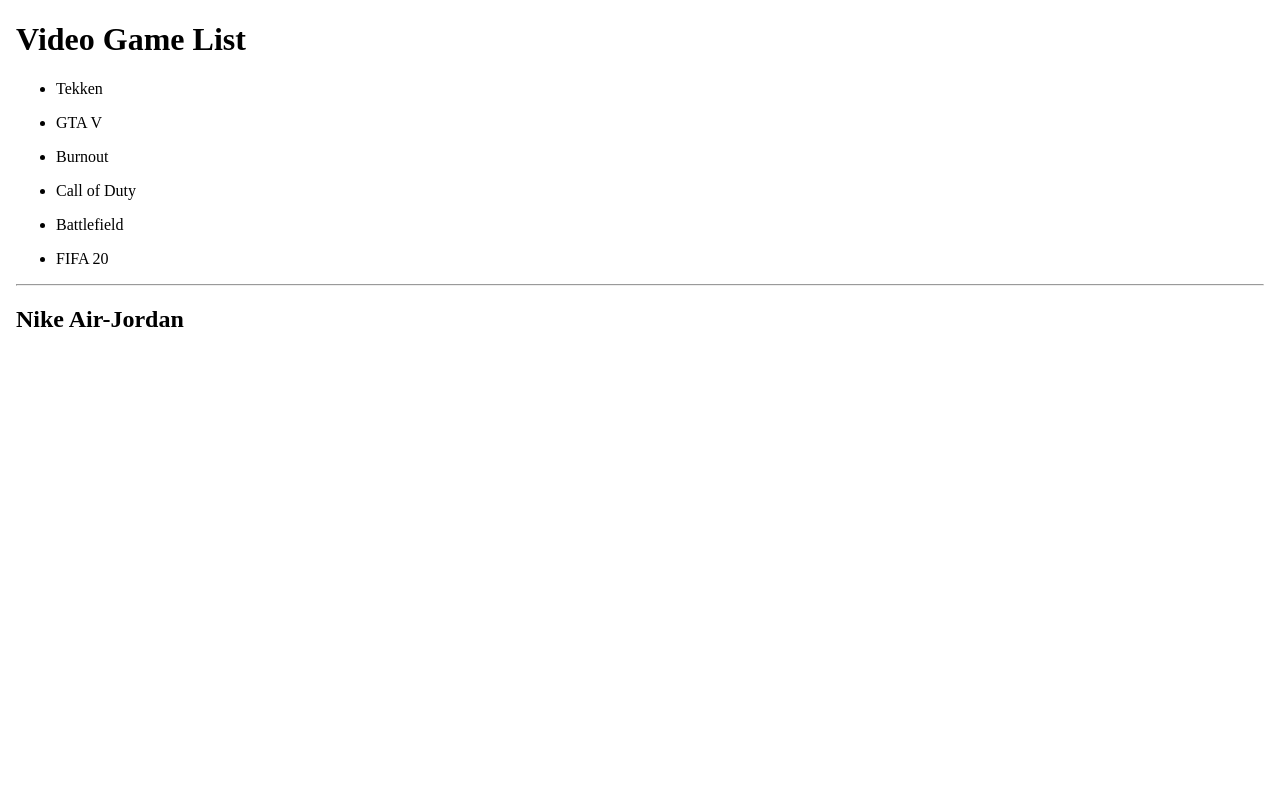
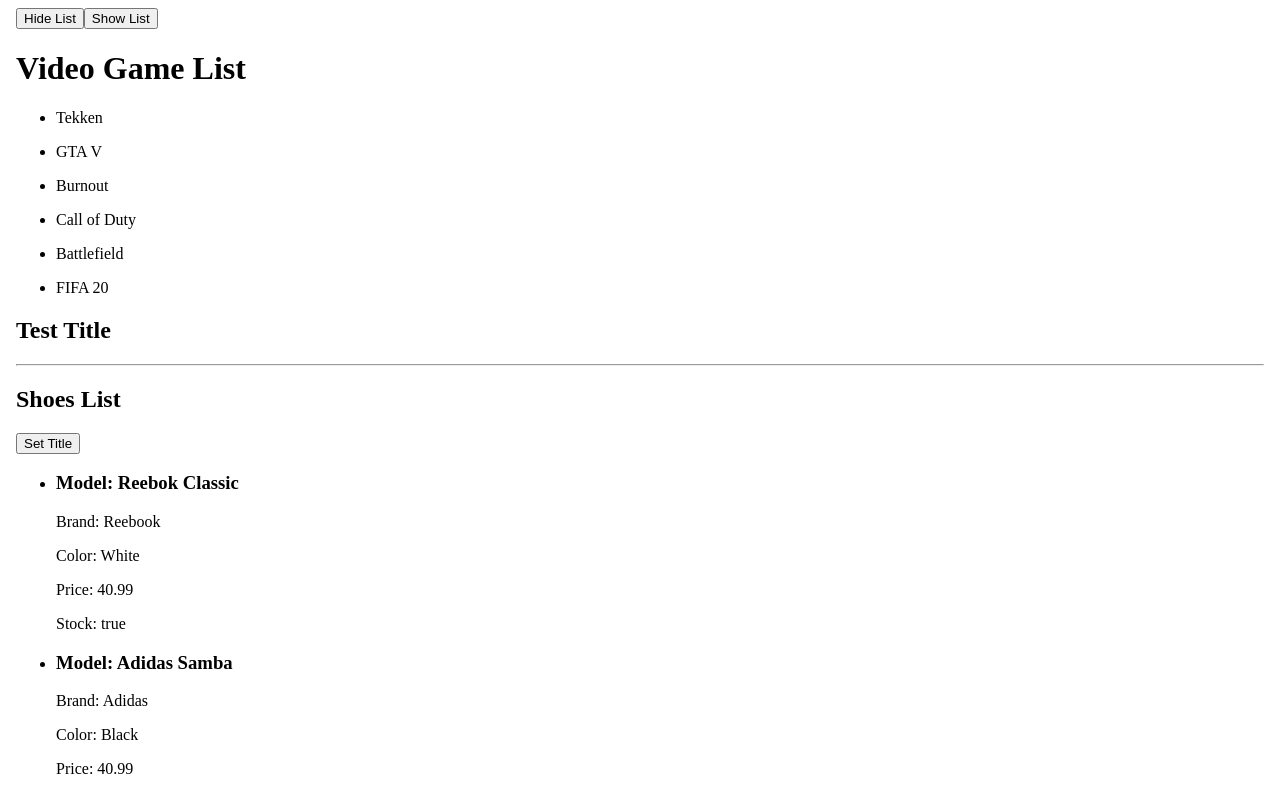
Before and after one commit to Giorc93/Learning-Angular, an Angular app in the folder learning-angular/: page / in a window 1280 px wide. Shown: the top 794 px of the page. Built offline with nearby package versions, Linux system fonts and the light colour scheme.

Commit message:
Second Commit: Components, templates, properties, hooks, classes, models, import, export.

```diff
--- a/learning-angular/src/app/app.component.html
+++ b/learning-angular/src/app/app.component.html
@@ -6,7 +6,11 @@
     <title>Document</title>
   </head>
   <body>
-    <app-vid-game></app-vid-game>
+    <button (click)="hideList()">Hide List</button>
+    <button (click)="showList()">Show List</button>
+    <app-vid-game *ngIf="show"></app-vid-game>
+    <!--As soon as the component is no longer showed on the app (gets destroyed) the OnDestroy hook executes-->
+    <h2>{{ title }}</h2>
     <hr />
     <app-shoe></app-shoe>
   </body>
--- a/learning-angular/src/app/app.component.ts
+++ b/learning-angular/src/app/app.component.ts
@@ -1,4 +1,5 @@
 import { Component } from '@angular/core';
+import { config } from './models/config'; //Importing crated element
 
 @Component({
   //Decorator, modifies the Component class
@@ -6,4 +7,19 @@
   templateUrl: './app.component.html', //Indicates the "view", the HTML file that its used by the Component
   styleUrls: ['./app.component.css'], //Indicates the CSS stylesheet that allows to modify the original CSS
 })
-export class AppComponent {}
+export class AppComponent {
+  public show: boolean = true;
+  public title: string;
+
+  constructor() {
+    this.title = config.title;
+  }
+
+  hideList() {
+    this.show = false;
+  }
+
+  showList() {
+    this.show = true;
+  }
+}
--- /dev/null
+++ b/learning-angular/src/app/models/config.ts
@@ -0,0 +1,6 @@
+export var config = {
+  color: 'red',
+  background: 'black',
+  title: 'Test Title',
+  description: 'Description',
+};
--- /dev/null
+++ b/learning-angular/src/app/models/shoe.ts
@@ -0,0 +1,25 @@
+export class Shoe {
+  //This way the constructor automaticaly assings the values given on the arguments
+  constructor(
+    public model: string,
+    public brand: string,
+    public color: string,
+    public price: number,
+    public onStock: boolean
+  ) {}
+}
+
+/*
+  public model: string;
+  public brand: string;
+  public color: string;
+  public price: number;
+  public onStock: boolean;
+
+  constructor(model,brand,color,price,onStock) {
+    this.model = model;
+    this.brand = brand;
+    this.color = color;
+    this.price = price;
+    this.onStock = onStock;
+  }*/
--- a/learning-angular/src/app/shoe/shoe.component.html
+++ b/learning-angular/src/app/shoe/shoe.component.html
@@ -1 +1,13 @@
-<h2>{{ model }}</h2>
+<h2>{{ title }}</h2>
+<button (click)="setTitle()">Set Title</button>
+<div>
+  <ul *ngFor="let shoe of shoes">
+    <li>
+      <h3>Model: {{ shoe.model }}</h3>
+      <p>Brand: {{ shoe.brand }}</p>
+      <p>Color: {{ shoe.color }}</p>
+      <p>Price: {{ shoe.price }}</p>
+      <p>Stock: {{ shoe.onStock }}</p>
+    </li>
+  </ul>
+</div>
--- a/learning-angular/src/app/shoe/shoe.component.ts
+++ b/learning-angular/src/app/shoe/shoe.component.ts
@@ -1,4 +1,5 @@
-import { Component, OnInit, DoCheck } from '@angular/core';
+import { Component, OnInit, DoCheck, OnDestroy } from '@angular/core';
+import { Shoe } from '../models/shoe';
 
 @Component({
   selector: 'app-shoe',
@@ -6,13 +7,33 @@
   styleUrls: ['./shoe.component.css'],
 })
 //Hooks: Executes at a certain moment on the lifecycle of the component
-//ngOnInit: Executes once the component has been loaded
-//ngDoCheck: Executes everytime any change on the component or the app is made
-export class ShoeComponent implements OnInit, DoCheck {
-  public model: string = 'Nike Air-Jordan';
+export class ShoeComponent implements OnInit, DoCheck, OnDestroy {
+  public title: string = 'Shoes List';
+  public shoes: Array<Shoe>;
 
-  constructor() {}
+  constructor() {
+    this.shoes = [
+      new Shoe('Reebok Classic', 'Reebook', 'White', 40.99, true),
+      new Shoe('Adidas Samba', 'Adidas', 'Black', 40.99, true),
+      new Shoe('Adidas Pace', 'Adidas', 'White', 50.99, true),
+    ];
+  }
 
-  ngOnInit(): void {}
-  ngDoCheck(): void {}
+  //ngOnInit: Executes once the component has been loaded
+  ngOnInit(): void {
+    console.log('OnInit executed');
+    console.log(this.shoes);
+  }
+  //ngDoCheck: Executes everytime any change on the component or the app is made
+  ngDoCheck(): void {
+    console.log('DoCheck executed');
+  }
+
+  ngOnDestroy(): void {
+    console.log('OnDestroy executed');
+  }
+
+  setTitle() {
+    this.title = 'Shoe List & Description';
+  }
 }
--- a/learning-angular/src/app/vid-game/vid-game.component.ts
+++ b/learning-angular/src/app/vid-game/vid-game.component.ts
@@ -1,11 +1,11 @@
-import { Component, OnInit } from '@angular/core';
+import { Component, OnInit, OnDestroy } from '@angular/core';
 
 @Component({
   selector: 'app-vid-game',
   templateUrl: './vid-game.component.html',
   styleUrls: ['./vid-game.component.css'],
 })
-export class VidGameComponent implements OnInit {
+export class VidGameComponent implements OnInit, OnDestroy {
   public title: string;
   public list: string[];
 
@@ -22,4 +22,8 @@
   }
 
   ngOnInit(): void {}
+
+  ngOnDestroy(): void {
+    console.log('OnDestroy executed');
+  }
 }
```
